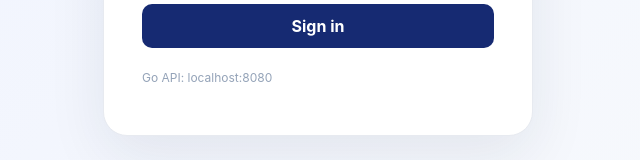
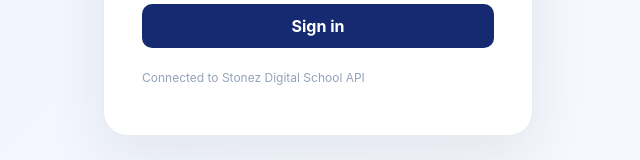
Before and after one commit to Stonez-Digital/user-management-app, a Next.js app in the folder frontend/: page / in a window 1280 px wide. Shown: the part 527-687 px from the top of the page, without its empty margins (322-962 px from the left). Built offline with nearby package versions, Linux system fonts and the light colour scheme.

Commit message:
fix(frontend): remove localhost API label from production login

```diff
--- a/frontend/app/page.tsx
+++ b/frontend/app/page.tsx
@@ -21,5 +21,5 @@ export default function LoginPage() {
    localStorage.setItem("access_token",d.access_token); localStorage.setItem("refresh_token",d.refresh_token); const me=await fetch("/backend/me",{headers:{Authorization:"Bearer "+d.access_token}}); const user=await me.json(); router.push(user?.role==="parent"?"/parent":user?.role==="student"?"/student":"/dashboard");
   } catch(e) { setError(e instanceof Error?e.message:"Login failed"); } finally { setLoading(false); }
  }
- return <main className="auth-shell"><section className="auth-card"><div className="brand-mark">S</div><p className="eyebrow">STONEZ DIGITAL</p><h1>School Management</h1><p className="muted">Sign in to manage your school operations.</p><form onSubmit={login} className="form"><label>Email<input type="email" value={email} onChange={e=>setEmail(e.target.value)} placeholder="admin@school.com" required/></label><label>Password<input type="password" value={password} onChange={e=>setPassword(e.target.value)} placeholder="••••••••" required/></label>{error&&<div className="error">{error}</div>}<button disabled={loading}>{loading?"Signing in...":"Sign in"}</button></form><p className="hint">Go API: localhost:8080</p></section></main>;
+ return <main className="auth-shell"><section className="auth-card"><div className="brand-mark">S</div><p className="eyebrow">STONEZ DIGITAL</p><h1>School Management</h1><p className="muted">Sign in to manage your school operations.</p><form onSubmit={login} className="form"><label>Email<input type="email" value={email} onChange={e=>setEmail(e.target.value)} placeholder="admin@school.com" required/></label><label>Password<input type="password" value={password} onChange={e=>setPassword(e.target.value)} placeholder="••••••••" required/></label>{error&&<div className="error">{error}</div>}<button disabled={loading}>{loading?"Signing in...":"Sign in"}</button></form><p className="hint">Connected to Stonez Digital School API</p></section></main>;
 }
```
